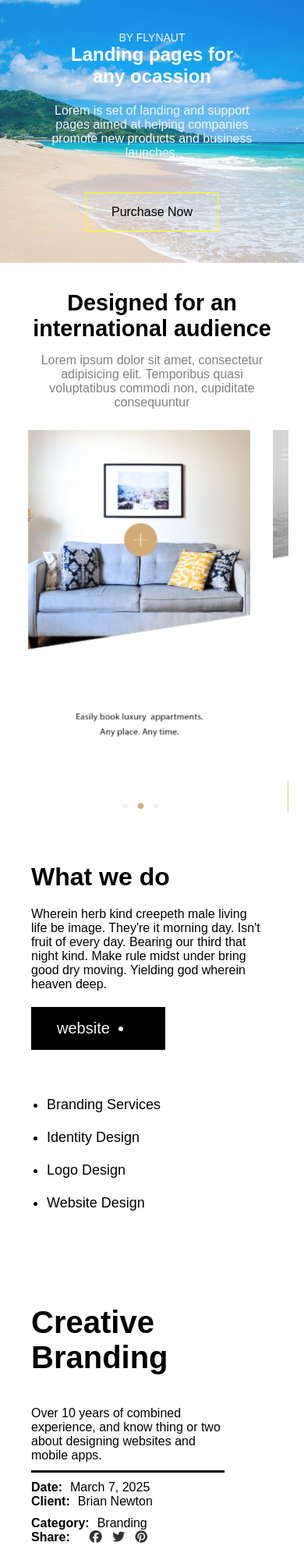
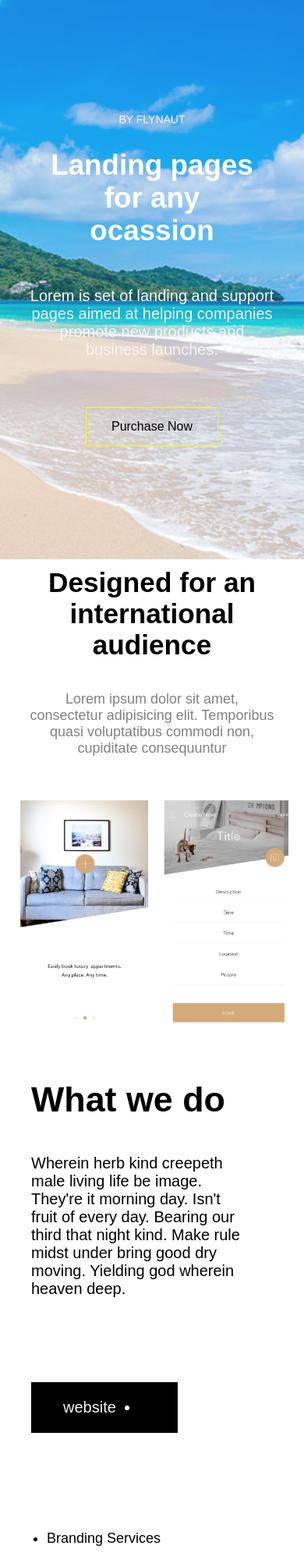
Before and after one commit to Demongs06/Landing_Page, a website built with Vite: page index.html in a window 390 px wide. Shown: the top 2000 px of the page at 78% size. Built offline with nearby package versions, Linux system fonts and the light colour scheme; a web font is replaced by a local one.

Commit message:
Add files via upload

```diff
--- a/index.html
+++ b/index.html
@@ -34,7 +34,6 @@
       </section>
     </div>
 
-
     <div class="second">
       <h2>Designed for an international audience</h2>
 
@@ -43,6 +42,7 @@
         quasi voluptatibus commodi non, cupiditate consequuntur
       </p>
       <br />
+
       <div class="row">
         <div class="column"><img src="Screenshot1.png" alt="img1" /></div>
         <div class="column"><img src="Screenshot2.png" alt="img2" /></div>
@@ -125,7 +125,7 @@
         </p>
       </div>
     </div>
-    <br />
+
     <div class="worldmap">
       <div class="image">
         <img src="worldmap.png" alt="worldmap" />
@@ -147,7 +147,7 @@
     <br />
 
     <div class="pricing" id="pricing-options">
-      <h2>Pricing options</h2>
+      <h2>Pricing <span>options</span></h2>
       <p>
         Lorem ipsum dolor sit amet, consectetur adipisicing elit. Quos
         voluptatum obcaecati facilis sed, excepturi iste iusto laborum.
@@ -158,11 +158,11 @@
         <div class="subscriptiongrid">
           <div class="subscription">
             <h2>Free</h2>
-            <br />
+
             <div class="cost">
               <p>$0 <span>/mo</span></p>
             </div>
-            <br />
+
             <div class="benefit">
               <i class="arrow right"></i>
               <p>Lorem ipsum dolor sit amet, consectetur adipisicing elit</p>
@@ -186,11 +186,11 @@
           </div>
           <div class="subscription" style="border-top: 2px solid #d2ab78">
             <h2>Regular</h2>
-            <br />
+
             <div class="cost">
               <p>$4.99 <span>/mo</span></p>
             </div>
-            <br />
+
             <div class="benefit">
               <i class="arrow right"></i>
               <p>Lorem ipsum dolor sit amet, consectetur adipisicing elit</p>
@@ -214,11 +214,11 @@
           </div>
           <div class="subscription">
             <h2>Premium</h2>
-            <br />
+
             <div class="cost">
               <p>$9.99 <span>/mo</span></p>
             </div>
-            <br />
+
             <div class="benefit">
               <i class="arrow right"></i>
               <p>Lorem ipsum dolor sit amet, consectetur adipisicing elit</p>
--- a/script.js
+++ b/script.js
@@ -2,13 +2,15 @@ function scrollToPricing(event) {
   event.preventDefault(); // Prevent form submission
   document.getElementById("pricing-options").scrollIntoView({ behavior: "smooth" });
 }
+
 
 //redirect to website
   function scrollToFirstDiv() {
     document.getElementById("main").scrollIntoView({ behavior: "smooth" });
   }
 
-  //today date
+
+//today date
 const today = new Date();
 
 const formattedDate = today.toLocaleDateString('en-US', {
@@ -19,21 +21,23 @@ const formattedDate = today.toLocaleDateString('en-US', {
 
 document.getElementById("currentDate").textContent = formattedDate;
 
+
 //scroll image
 const row = document.querySelector(".row");
-let startX, scrollLeft;
+const columns = document.querySelectorAll(".column");
+const imageWidth = columns[0].offsetWidth; // Get the width of one image
+const scrollAmount = imageWidth * 2; // Scroll 2 images at a time
 
-row.addEventListener("touchstart", (e) => {
-    startX = e.touches[0].pageX - row.offsetLeft;
-    scrollLeft = row.scrollLeft;
+document.querySelector(".scroll-left").addEventListener("click", () => {
+  row.scrollBy({ left: -scrollAmount, behavior: "smooth" });
 });
 
-row.addEventListener("touchmove", (e) => {
-    const x = e.touches[0].pageX - row.offsetLeft;
-    const walk = (x - startX) * 1; // Adjust sensitivity
-    row.scrollLeft = scrollLeft - walk;
+document.querySelector(".scroll-right").addEventListener("click", () => {
+  row.scrollBy({ left: scrollAmount, behavior: "smooth" });
 });
 
+
+//purchase
 function showPurchased() {
   alert("Purchased");
 }
--- a/style.css
+++ b/style.css
@@ -83,6 +83,24 @@ section {
 
 .row {
   display: flex;
+}
+
+.nav-buttons {
+  display: none; /* Hide by default */
+}
+
+.nav-buttons button {
+  background-color: transparent;
+  color: black;
+  border: none;
+  padding: 10px 20px;
+  font-size: 20px;
+  cursor: pointer;
+  border-radius: 5px;
+}
+
+.nav-buttons button:hover {
+  background-color: #555;
 }
 
 .column {
@@ -348,6 +366,11 @@ img{
   text-align: center;
 }
 
+.pricing span{
+  font-size: 1.8rem;
+  background: none;
+}
+
 .pricing p {
   font-size: 18px;
   width: 40%;
@@ -412,7 +435,7 @@ img{
   border-width: 0 3px 3px 0;
   padding: 3px;
   align-items: start;
-  margin: 5px 0px 0px 5px;
+  margin: 6px 0px 0px 25px;
 }
 
 .right {
@@ -445,8 +468,8 @@ img{
   display: block; /* Ensures it takes full width */
 }
 
-/*for mobile devices*/
-@media (max-width: 425px){
+/*for tablet*/
+@media (max-width: 768px){
 
   body {
     font-family: "42dot Sans", sans-serif;
@@ -590,7 +613,6 @@ button {
 
   .item5 h4 {
     font-size: 2.5rem;
-  margin-bottom: 40px;
   }
 
   .item6{
@@ -690,3 +712,329 @@ button {
       overflow-x: hidden;
     }
   }
+
+/*for mobile devices*/
+@media (max-width: 425px){
+
+body {
+  font-family: "42dot Sans", sans-serif;
+  font-size: 18px;
+  margin: 0;
+  padding: 0;
+}
+/*first page*/
+.main header::before {
+  background: url("landingpage.jpg") no-repeat center center/cover;
+  content: "";
+  position: absolute;
+  width: 100%;
+  height: 85vh;
+  z-index: -1;
+  top: 0;
+  left: 0;
+  opacity: 0.9;
+}
+
+.main {
+  display: flex;
+  flex-direction: column;
+  align-items: center;
+  text-align: center;
+  justify-content: center;
+  padding: 20px;
+  position: relative;
+  width: 100%;
+  height: 85vh;
+  overflow: hidden;
+}
+
+.main section {
+  height: auto;
+  margin: 0px;
+}
+
+.main h1 {
+  font-size: 2.3rem;
+  color: white;
+  width: 80%;
+  margin: 30px 0px;
+}
+
+.main p {
+  font-size: 20px;
+  width: 90%;
+  margin-bottom: 20px;
+}
+
+button {
+  font-size: 14px;
+  padding: 10px 20px;
+}
+/*second page*/
+.second {
+  text-align: center;
+  padding: 10px 20px 20px 20px;
+  margin-bottom: 18px;
+}
+.second h2{
+  font-size: 2.2rem;
+  margin: 0px 0px 15px 0px;
+}
+
+.second p {
+  font-size: 18px;
+  width: 90%;
+  padding: 24px 0px 30px 0px;
+}
+
+.nav-buttons {
+  display: flex;
+  align-items: end;
+}
+
+.row {
+  display: flex;
+  overflow-x: auto;
+  scroll-behavior: smooth;
+  scroll-snap-type: x mandatory;
+  gap: 10px;
+}
+
+.column {
+  flex: 0 0 50%;
+  scroll-snap-align: center;
+  display: flex;
+  justify-content: center;
+}
+
+.column img {
+  width: 100%;
+  height: auto;
+}
+
+.row::-webkit-scrollbar {
+  display: none;
+}
+
+
+/*third page*/
+.container{
+  display: flex;
+  flex-direction: column;
+  align-items: start;
+  text-align: start;
+  padding: 20px;
+}
+
+.item1{
+  margin-left: 20px;
+  margin-bottom: 20px;
+}
+
+.line{
+  display: none;
+}
+
+.item2{
+  font-size: 21px;
+  width: 93%;
+  padding-left: 20px;
+}
+
+.item3{
+  text-align: start;
+  order: 2;
+}
+
+.item3 ul{
+  display: flex;
+  flex-direction: COLUMN;
+  gap: 6px;
+}
+
+.item4 {
+  order: 1;
+  margin: 48px 20px 20px 20px;
+}
+/*fourth page*/
+.branding {
+  display: flex;
+  flex-direction: column;
+  align-items: start;
+  text-align: start;
+  margin:  0px 20px 20px 20px;
+  padding:  0px 20px 20px 20px;
+}
+
+.item1 h3 {
+  font-size: 2.8rem;
+  margin-bottom: 25px;
+}
+
+.item2 p{
+  font-size: 20px;
+  width: 90%;
+  padding-bottom: 60px;
+}
+
+.item3 {
+  margin: 20px 20px 0px 20px;
+  padding: 85px 20px 0px 20px;
+}
+
+.item4 button{
+  padding: 20px 40px;
+}
+
+.item5 h4 {
+  margin-top: 0;
+  padding-top: 0;
+  font-size: clamp(4rem, 5vw, 2.5rem);
+  margin-bottom: 110px;
+}
+
+.item6{
+  width: 100%;
+  font-size: 24px;
+  text-align: start;
+  margin-bottom: 70px;
+}
+
+.item7{
+  width: 100%;
+  color: black;
+}
+
+.item8{
+  margin-top: 50px;
+  font-size: 20px;
+  text-align: start;
+  align-content: start;
+  justify-content: start;
+  order: 1;
+}
+
+.item9{
+  margin-top: 50px;
+  font-size: 20px;
+  text-align: start;
+  align-content: start;
+  justify-content: start;
+  order: 3;
+}
+
+.item10{
+  margin: 0;
+  margin-top: 15px;
+  font-size: 20px;
+  text-align: start;
+  align-content: start;
+  justify-content: start;
+  order: 2;
+}
+
+.item11{
+  margin: 0;
+  margin-top: 15px;
+  font-size: 20px;
+  text-align: start;
+  align-content: start;
+  justify-content: start;
+  order: 4;
+}
+
+.datacenter{
+  display: flex;
+  flex-direction: column;
+  align-items: start;
+  text-align: start;
+  overflow-x: hidden;
+  max-width: 100%;
+}
+
+.datacenter h2{
+  text-align: start;
+  align-items: start;
+  font-size: clamp(2rem, 5vw, 1.5rem);
+  word-wrap: break-word;
+  overflow-wrap: break-word;
+  width: 100%;
+  margin: 0;
+  padding: 50px 20px 20px 20px;
+  box-sizing: border-box;
+}
+
+.datacenter span{
+  font-size: clamp(2rem, 5vw, 1.5rem);
+}
+
+.datacenter p{
+  margin: 0px 20px 20px 20px;
+  font-size: 24px;
+}
+
+.pricing h2{
+  font-size: 2rem;
+  margin: 50px 0px 20px 0px;
+  color: white;
+  background-color: #D2AB78;
+  display: inline;
+  padding: 5px 0px 5px 5px;
+}
+
+.pricing span{
+  color: black;
+  background-color: white;
+  padding: 10px 0px;
+}
+
+.pricing p{
+  font-size: 20px;
+  width: 90%;
+  padding: 5px 0px 45px 0px;
+}
+
+.cost p{
+  width: 100%;
+  font-size: 2rem;
+  padding: 5px 0px 35px 0px;
+}
+
+.cost span{
+  font-size: 20px;
+}
+
+.subscriptiongrid {
+  display: flex;
+    flex-direction: column;
+    align-items: center;
+    width: 90%;
+    gap: 20px;
+}
+.subscription{
+  width: 95%;
+  gap: 0;
+  padding: 15px 15px 45px 15px;
+  display: flex;
+  flex-shrink: initial;
+}
+
+.subscription h2{
+  color: black;
+  background-color: transparent;
+  font-size: 22px;
+}
+
+.benefit p{
+  padding: 0;
+}
+
+  .column {
+    width: 90%;
+  }
+
+  body{
+    margin: 0;
+    overflow-x: hidden;
+  }
+}
```
Lines whose indentation alone changed are shown as unchanged.
